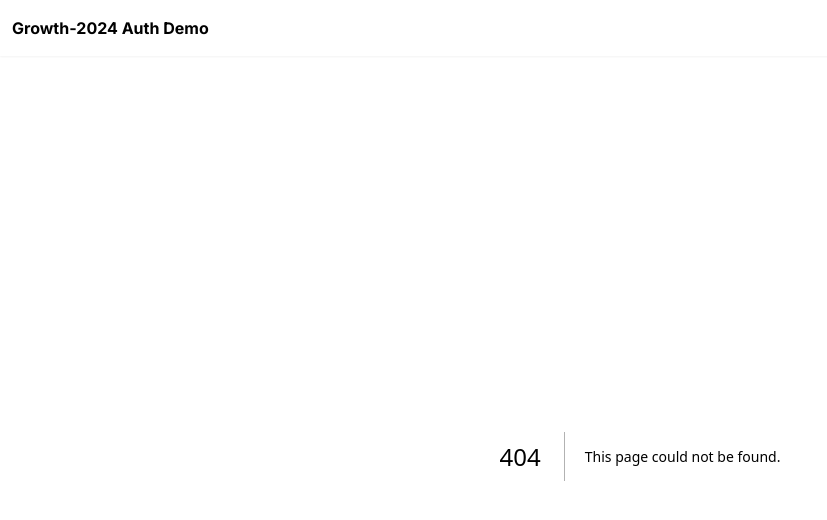
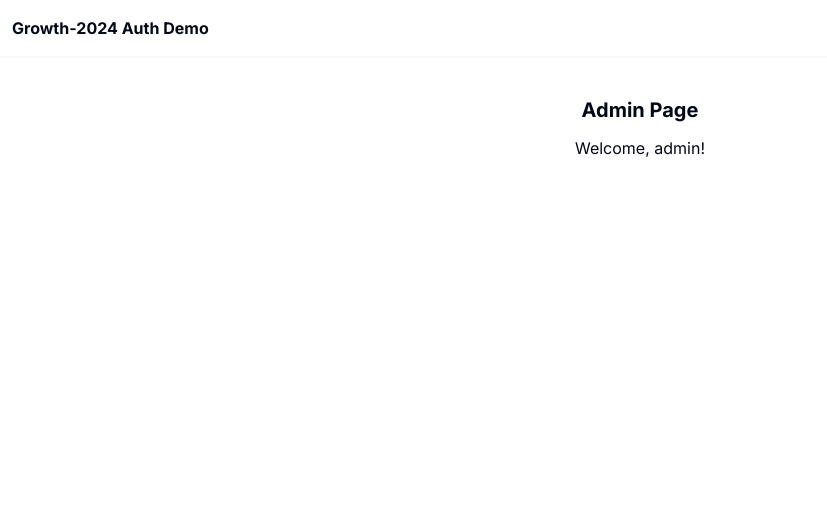
Before and after one commit to zieeco/growth-auth-test-v5, a Next.js app: page /admin in a window 1280 px wide. Before the commit this address had no page. Shown: the top 520 px of the page, without its empty margins (0-827 px from the left). Built offline with nearby package versions, Linux system fonts and the light colour scheme.

Commit message:
feat: add the admin page

```diff
--- /dev/null
+++ b/src/app/admin/page.tsx
@@ -0,0 +1,16 @@
+import { Metadata } from "next";
+
+export const metadata: Metadata = {
+  title: "Admin",
+};
+
+export default function Page() {
+  // TODO: Redirect non-admin users
+
+  return (
+    <main className="mx-auto my-10 space-y-3">
+      <h1 className="text-center text-xl font-bold">Admin Page</h1>
+      <p className="text-center">Welcome, admin!</p>
+    </main>
+  );
+}
```
